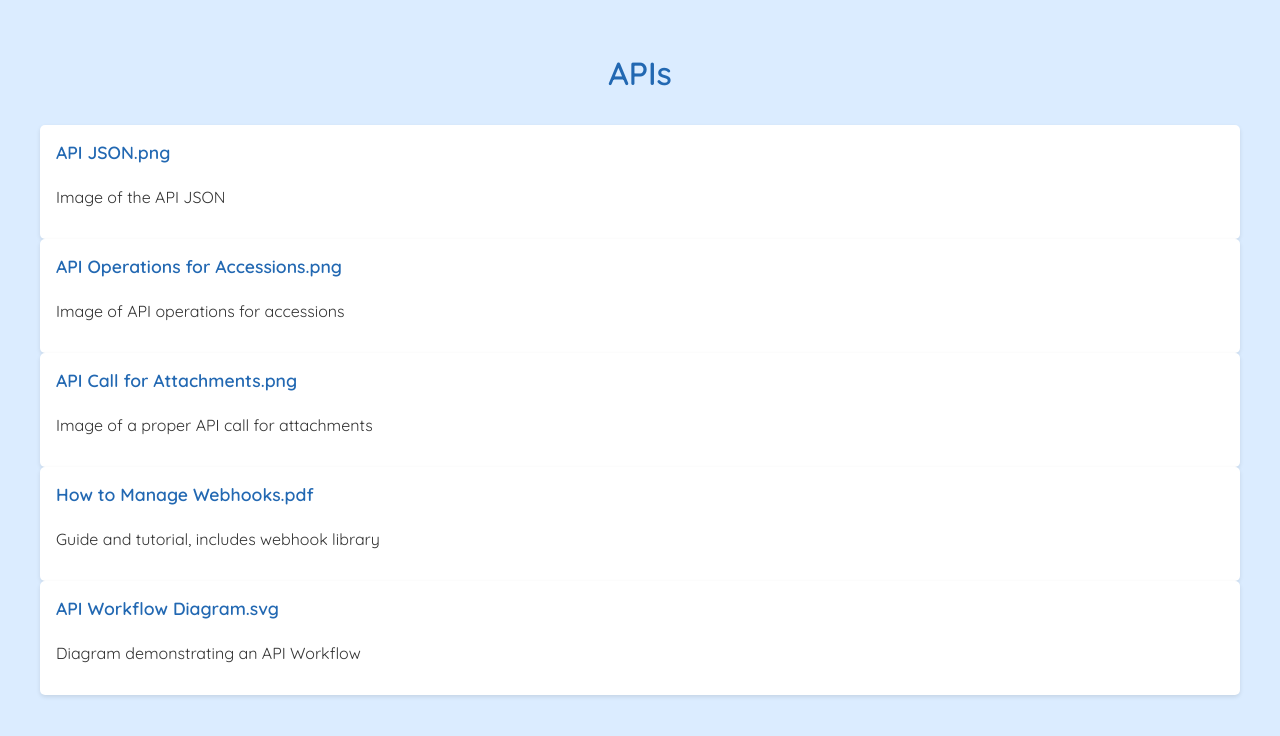
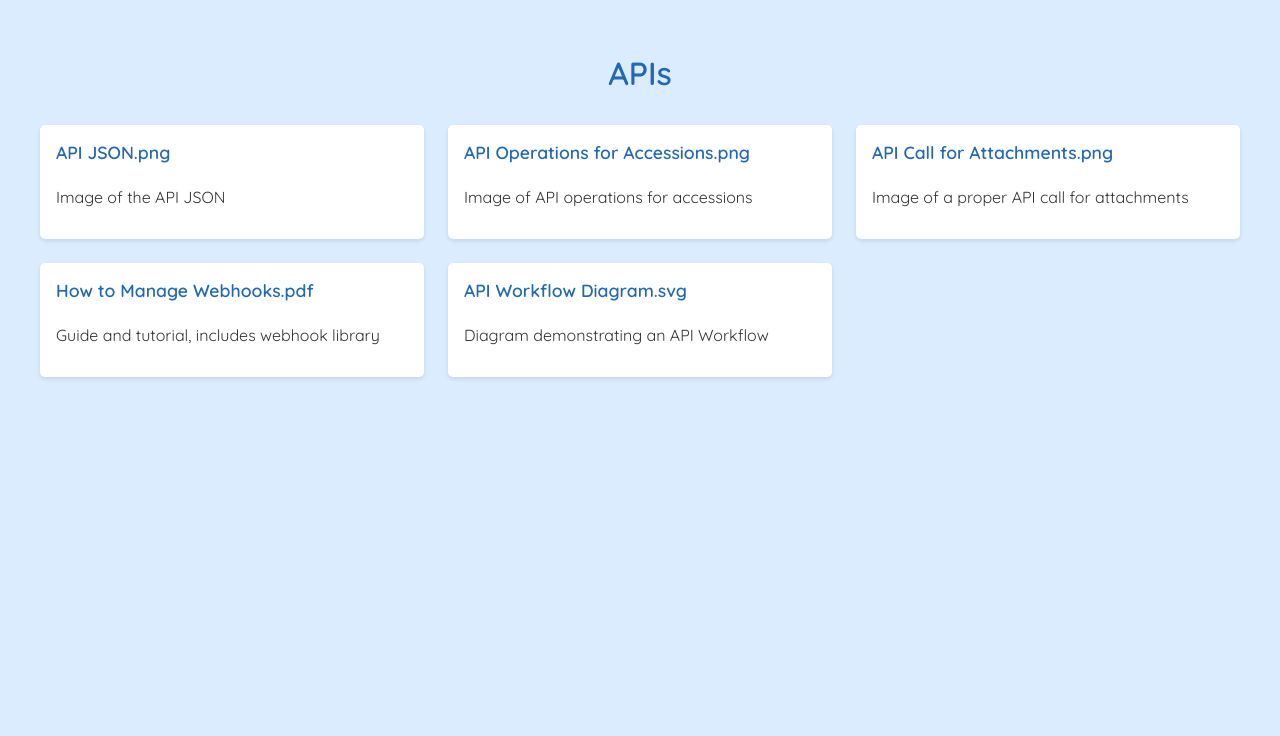
Before and after one commit to Daisy-Docs/Portfolio, a Jekyll site: the page API.html, which Jekyll copies as it is, in a window 1280 px wide. Shown: the top 736 px of the page. Built offline with Jekyll 4.4.1, drawn with Linux system fonts in a browser that asks for light colours.

Commit message:
Update API.html

```diff
--- a/API.html
+++ b/API.html
@@ -76,6 +76,7 @@
 </head>
 <body>
   <h1>APIs</h1>
+  <div class="grid-container">
    <div class="sample">
       <h2><a href="assets/Documentation/Trace First/API%201%20JSON.PNG">API JSON.png</a></h2>
       <p>Image of the API JSON</p>
```
